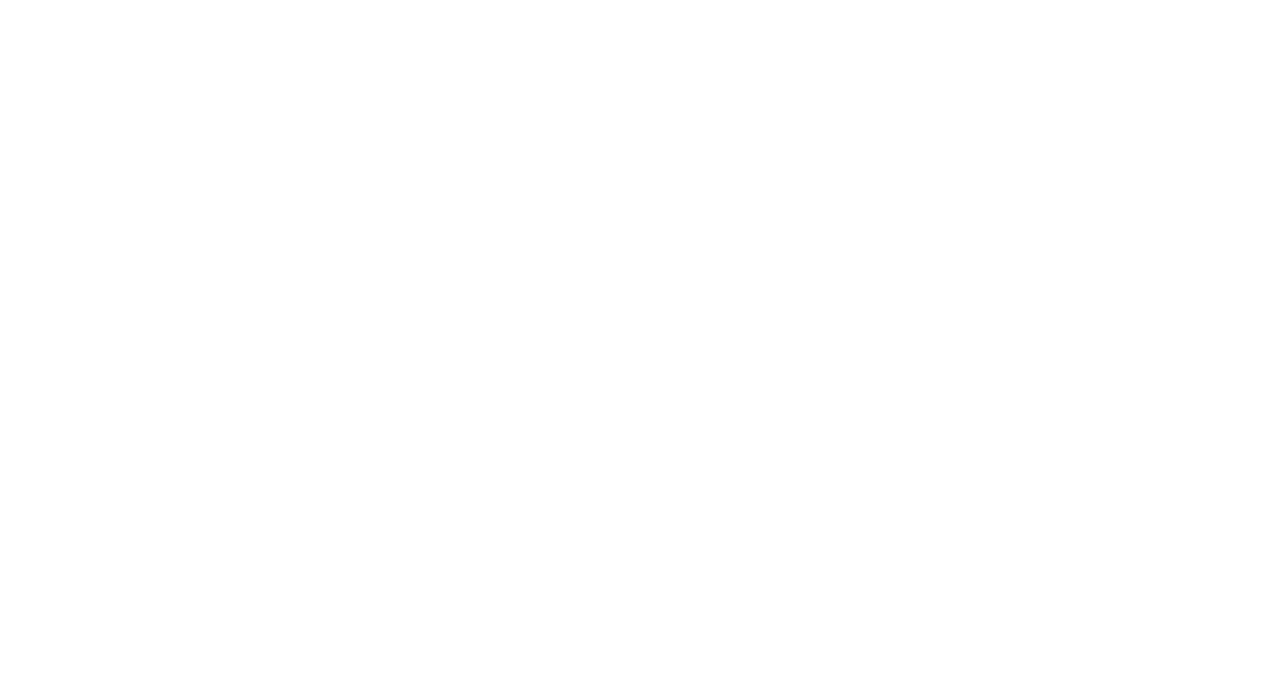
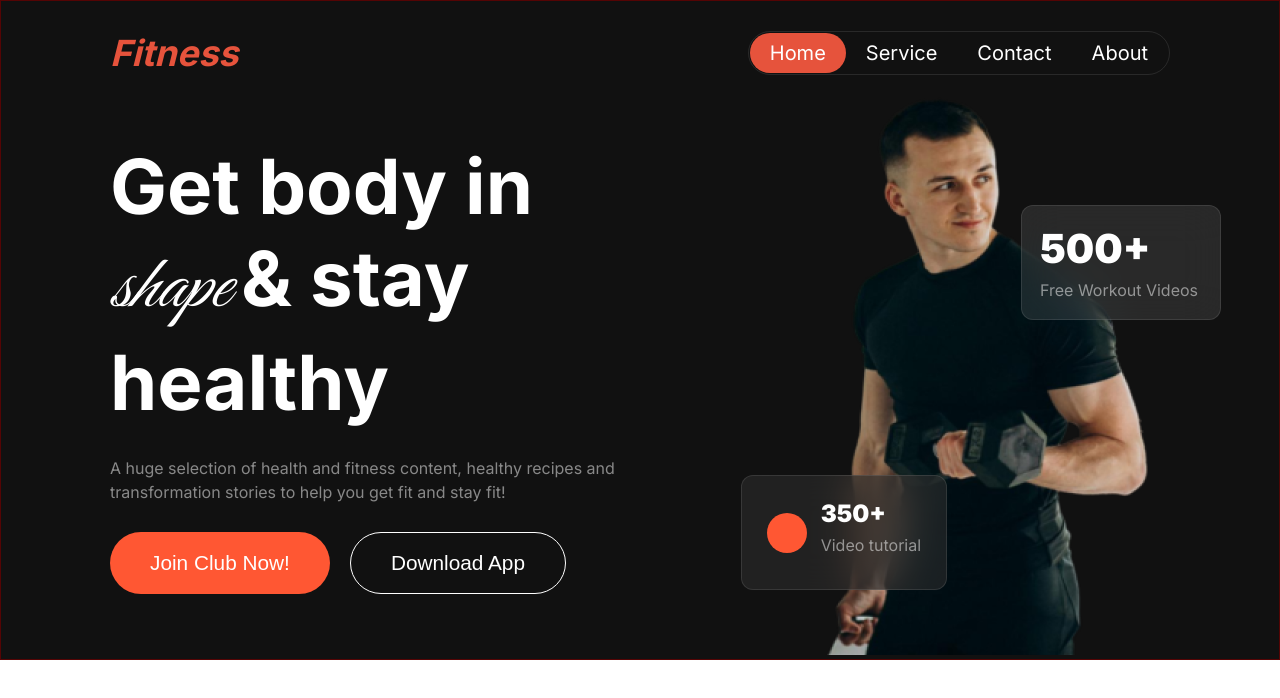
Before and after one commit to shafaet-hasan/Assignment-2, a plain HTML site: page index.html in a window 1280 px wide. Drawn offline with Linux system fonts and the light colour scheme.

Commit message:
navbar and banner content done

```diff
--- a/index.html
+++ b/index.html
@@ -8,7 +8,47 @@
     <script src="https://kit.fontawesome.com/7cd9cf7764.js" crossorigin="anonymous"></script>
 </head>
 <body class="inter-basic-font bg-2">
+    <header class="bg">
+        <nav class="navbar">
+            <h3 class="color-primary">Fitness</h3>
+            <ul class="nav-links">
 
+                <li class="nav-item bg-pri nav-child1"><a href="" class="nav-link">Home</a></li>
+                <li class="nav-item"><a href="" class="nav-link">Service</a></li>
+                <li class="nav-item"><a href="" class="nav-link">Contact</a></li>
+                <li class="nav-item"><a href="" class="nav-link">About</a></li>
+
+            </ul>
+            <div class="bars"><i class="fa-solid fa-bars"></i></div>
+        </nav>
+
+    <div class="banner-container">
+        <div class="text">
+        <h1>Get body in <span>shape </span>  & stay healthy</h1>
+        <p>A huge selection of health and fitness content, healthy recipes and transformation stories to help you get fit and stay fit!</p>
+        <div class="buttons">
+            <button class="join-club">Join Club Now!</button>
+            <button class="download-app">Download App</button>
+        </div>
+    </div>
+
+    <div class="img-content">
+        <img src="./images/Images 2.png" alt="">
+        <div class="info-box">
+            <h1>500+</h1>
+            <p>Free Workout Videos</p>
+        </div>
+        <div class="tutorial">
+            <div class="circle"></div>
+            <div>
+            <h1>350+</h1>
+            <p>Video tutorial</p>
+        </div>
+        </div>
+        </div>
+    </div>
+
+</header>
 
 
 </body>
--- a/styles/style.css
+++ b/styles/style.css
@@ -0,0 +1,199 @@
+@import url('https://fonts.googleapis.com/css2?family=Inter:wght@100..900&display=swap');
+@import url('https://fonts.googleapis.com/css2?family=Great+Vibes&display=swap');
+*{
+  margin: 0;
+  padding: 0;
+}
+header{
+  border: 1px solid rgb(85, 4, 4);
+}
+.inter-basic-font {
+    font-family: "Inter", sans-serif;
+    font-optical-sizing: auto;
+    font-variation-settings:
+      "slnt" 0;
+  }
+
+  .navbar{
+    display: flex;
+    justify-content: space-between;
+    max-width: 1060px;
+    margin: 0 auto;
+    align-items: center;
+    margin-top: 30px;
+  }
+  .nav-links{
+    display: flex;
+    list-style: none;
+    border: 1px solid rgba(255, 255, 255, 0.1);
+    border-radius: 25px;
+    margin-left: 35px;
+    padding: 1px;
+    font-size: 1.25rem;
+  }
+  .nav-item{
+    /* margin-right: 35px;
+    margin-left: 20px;
+     */
+     padding: 8px 20px 8px 20px;
+  }
+  .nav-link{
+    text-decoration: none;
+    color: white;
+
+  }
+  .bars{
+    color: white;
+    display: none;
+  }
+.color-primary{
+    color: rgba(230, 83, 60, 1)
+}
+nav > h3{
+    font-size: 2.25rem;
+    font-weight: bolder;
+    font-style: italic;
+}
+.bg-pri{
+    background-color: #E6533C;
+}
+.nav-child1{
+    border-radius: 20px;
+
+}
+.bg{
+  background-color:#111111;
+
+}
+.banner-container{
+  display: flex;
+  justify-content: space-between;
+  align-items: center;
+  max-width: 1060px;
+  margin: 0 auto;
+}
+.text {
+  max-width: 50%;
+}
+
+.text h1 {
+  font-size: 4.75rem;
+  color: white;
+
+}
+.banner-container p{
+  color: rgba(255, 255, 255, 0.5);
+  margin: 28px 0px;
+  font-weight: 400;
+  line-height: 24px;
+}
+.banner-container span{
+  font-style: italic;
+  font-family: 'Great Vibes', cursive;
+  font-weight: 300;
+
+}
+.buttons {
+  display: flex;
+  gap: 20px;
+  font-weight: bold;
+}
+
+button {
+  padding: 18px 40px;
+  border: none;
+  border-radius: 40px;
+  font-size: 1.3rem;
+  cursor: pointer;
+}
+.join-club {
+  background-color: #ff5733;
+  color: #fff;
+}
+
+.download-app {
+  background-color: transparent;
+  color: #fff;
+  border: 1px solid #fff;
+}
+
+.img-content {
+  position: relative;
+}
+
+.img-content img {
+  max-width: 100%;
+  height: auto;
+}
+
+.info-box {
+  position: absolute;
+  top: 130px;
+  height: 115px;
+  right: 10px;
+  left: 200px;
+  width: 200px;
+  padding: 18px;
+  border-radius: 10px;
+  text-align: left;
+  box-sizing: border-box;
+  border: 1px solid rgba(255, 255, 255, 0.1);
+  border-radius: 12px;
+  backdrop-filter: blur(20px);
+  background: rgba(255, 255, 255, 0.1);
+
+}
+.info-box h1 {
+  font-size: 40px;
+  font-weight: 900;
+  color: #fff;
+  text-align: center;
+  margin-bottom: 5px;
+  text-align: left;
+}
+
+.info-box p {
+ margin-top: 5px;
+ color: rgba(255, 255, 255, 0.5);
+}
+.tutorial {
+  position: absolute;
+  width: 206px;
+  height: 115px;
+  left: -80px;
+  top: 400px;
+  box-sizing: border-box;
+  border: 1px solid rgba(255, 255, 255, 0.1);
+  border-radius: 12px;
+  backdrop-filter: blur(20px);
+  background: rgba(48, 48, 48, 0.54);
+  padding: 18px;
+  display: flex;
+  justify-content: space-around;
+  align-items: center;
+}
+.tutorial h1 {
+  font-size: 24px;
+  font-weight: 900;
+  color: #fff;
+  text-align: center;
+  margin-bottom: 5px;
+  text-align: left;
+  margin-top: 18px;
+
+}
+
+.tutorial p {
+ margin-top: 5px;
+ color: rgba(255, 255, 255, 0.5);
+  text-align: left;
+
+}
+.circle{
+  position: relative;
+  width: 40px;
+  height: 40px;
+  background-color: #ff5733;
+  border-radius: 50%;
+
+}
```
